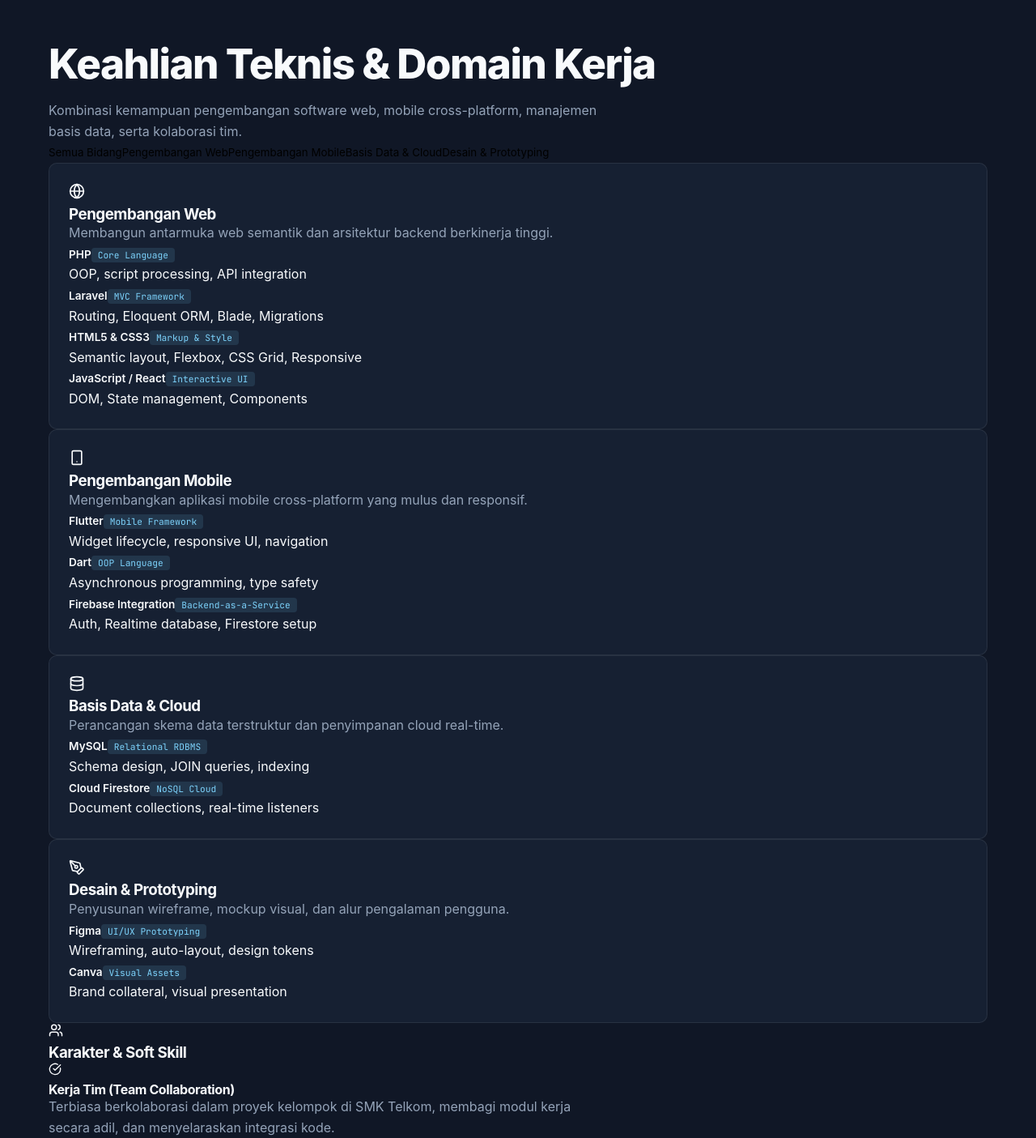
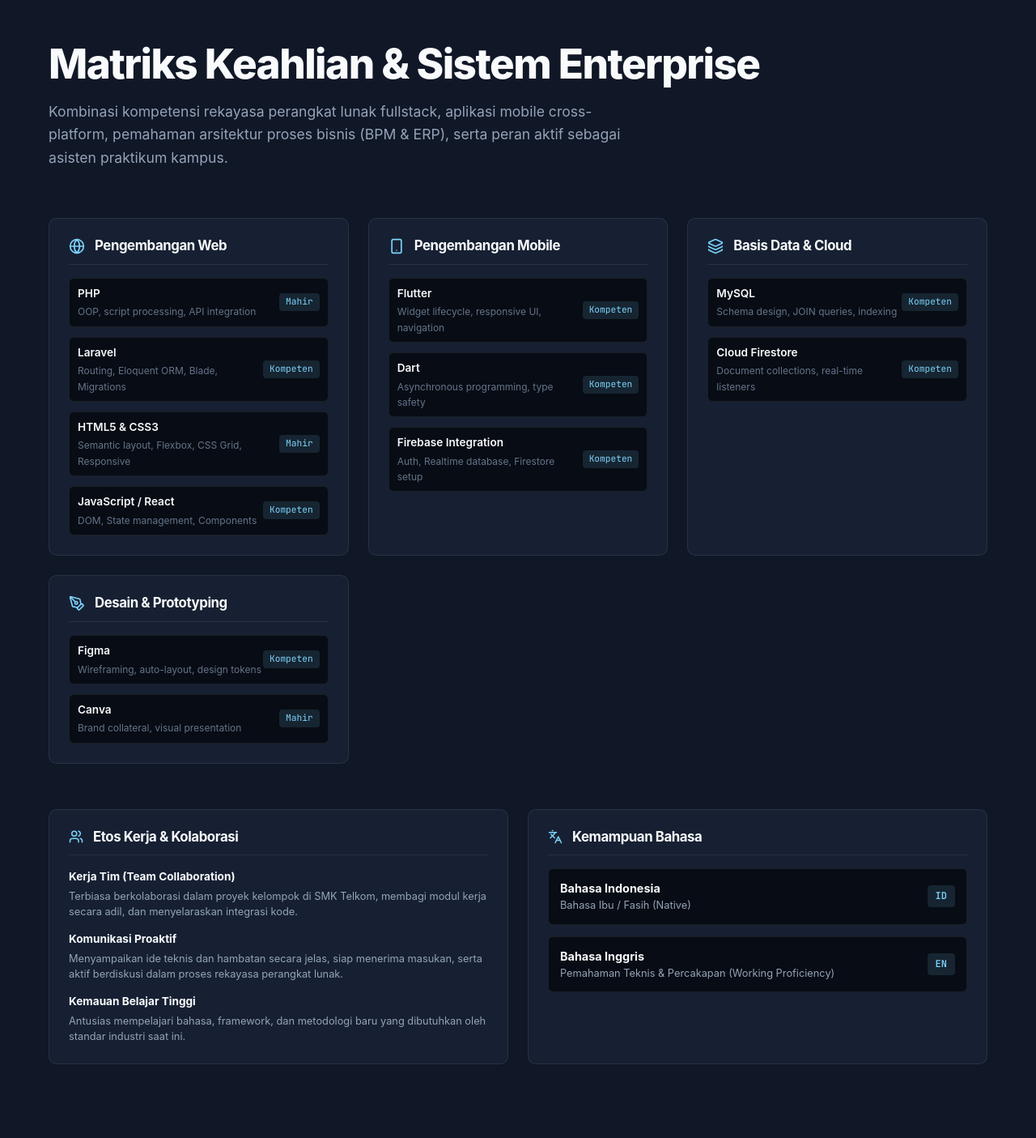
Before and after one commit to Hapiss1/Projek-kecil-kecilan, a React (Vite) app: page / in a window 1280 px wide. Shown: the part 4420-5825 px from the top of the page at 81% size. Built offline with nearby package versions, Linux system fonts and the light colour scheme.

Commit message:
feat: redesign Skills Matrix into Swiss clean data presentation

```diff
--- a/src/components/SkillsMatrix.jsx
+++ b/src/components/SkillsMatrix.jsx
@@ -1,94 +1,66 @@
-import React, { useState } from 'react';
+import React from 'react';
 import {
   Globe,
   Smartphone,
-  Database,
+  Layers,
   PenTool,
+  CheckCircle,
+  Languages as LangIcon,
   Users,
-  MessageCircle,
-  Sparkles,
-  CheckCircle,
-  Languages
+  Compass
 } from 'lucide-react';
 
+/**
+ * SkillsMatrix Component (Swiss Editorial Clean Data Presentation)
+ *
+ * Groups competencies into 4 core software engineering domains:
+ * 1. Web & Backend Engineering (PHP, Laravel, CI4, Python, Flask, JS, HTML/CSS)
+ * 2. Mobile & Cloud Engineering (Flutter, Dart, Firebase, MySQL)
+ * 3. Enterprise Systems & BPM (BPM, ERP, Teaching Assistant)
+ * 4. UI/UX Design & Tooling (Figma, Canva, Git/GitHub)
+ */
 export function SkillsMatrix({ lang, content }) {
   const { skillCategories, softSkills, languages } = content;
-  const [activeCategory, setActiveCategory] = useState('all');
 
-  const domainIcons = {
-    "Pengembangan Web": Globe,
-    "Pengembangan Mobile": Smartphone,
-    "Basis Data & Cloud": Database,
-    "Desain & Prototyping": PenTool
-  };
-
-  const filteredCategories = activeCategory === 'all'
-    ? skillCategories
-    : skillCategories.filter((_, idx) => idx.toString() === activeCategory);
+  const domainIcons = [Globe, Smartphone, Layers, PenTool];
 
   return (
     <section id="keahlian" className="skills-section">
       <div className="container">
 
-        {/* Section Headline */}
-        <div className="section-head-wrap">
+        {/* Section Header */}
+        <div className="section-head">
           <h2 className="section-headline">
-            {lang === 'id' ? "Keahlian Teknis & Domain Kerja" : "Technical Skills & Competencies"}
+            {lang === 'id' ? "Matriks Keahlian & Sistem Enterprise" : "Technical Matrix & Enterprise Systems"}
           </h2>
-          <p className="section-lead">
+          <p className="section-sub">
             {lang === 'id'
-              ? "Kombinasi kemampuan pengembangan software web, mobile cross-platform, manajemen basis data, serta kolaborasi tim."
-              : "A versatile suite of technical competencies spanning fullstack web, cross-platform mobile, databases, and proactive teamwork."}
+              ? "Kombinasi kompetensi rekayasa perangkat lunak fullstack, aplikasi mobile cross-platform, pemahaman arsitektur proses bisnis (BPM & ERP), serta peran aktif sebagai asisten praktikum kampus."
+              : "A comprehensive stack spanning fullstack backend, cross-platform mobile, enterprise business process management (BPM & ERP), and academic lab leadership."}
           </p>
         </div>
 
-        {/* Category Filter Tabs */}
-        <div className="skills-filter-nav">
-          <button
-            type="button"
-            className={`filter-pill ${activeCategory === 'all' ? 'active' : ''}`}
-            onClick={() => setActiveCategory('all')}
-          >
-            {lang === 'id' ? "Semua Bidang" : "All Domains"}
-          </button>
-          {skillCategories.map((cat, idx) => (
-            <button
-              key={idx}
-              type="button"
-              className={`filter-pill ${activeCategory === idx.toString() ? 'active' : ''}`}
-              onClick={() => setActiveCategory(idx.toString())}
-            >
-              {cat.domain[lang]}
-            </button>
-          ))}
-        </div>
-
-        {/* Technical Skills Grid */}
-        <div className="skills-domain-grid">
-          {filteredCategories.map((cat, catIdx) => {
-            const IconComp = domainIcons[cat.domain.id] || Globe;
+        {/* 4-Domain Grid */}
+        <div className="skills-domains-grid">
+          {skillCategories.map((domainItem, idx) => {
+            const IconComponent = domainIcons[idx] || Globe;
             return (
-              <div key={catIdx} className="domain-card">
-                <div className="domain-header">
-                  <div className="domain-icon-wrapper">
-                    <IconComp size={20} />
-                  </div>
-                  <div>
-                    <h3 className="domain-title">{cat.domain[lang]}</h3>
-                    <p className="domain-desc">{cat.description[lang]}</p>
-                  </div>
+              <div key={idx} className="domain-card">
+                <div className="domain-card-head">
+                  <IconComponent size={20} className="domain-icon" />
+                  <h3 className="domain-name">{domainItem.domain[lang]}</h3>
                 </div>
 
-                <div className="skills-items-list">
-                  {cat.skills.map((skill, sIdx) => (
-                    <div key={sIdx} className="skill-item-row">
-                      <div className="skill-main-info">
-                        <span className="skill-name">{skill.name}</span>
-                        <span className="skill-badge">{skill.badge}</span>
+                <div className="skills-chips-wrap">
+                  {domainItem.skills.map((skill, sIdx) => (
+                    <div key={sIdx} className="skill-chip-row">
+                      <div>
+                        <div className="skill-name">{skill.name}</div>
+                        <div style={{ fontSize: '0.75rem', color: '#64748b', marginTop: '2px' }}>
+                          {skill.detail}
+                        </div>
                       </div>
-                      <div className="skill-detail-text">
-                        {skill.detail}
-                      </div>
+                      <span className="skill-badge">{skill.level}</span>
                     </div>
                   ))}
                 </div>
@@ -97,59 +69,55 @@ export function SkillsMatrix({ lang, content }) {
           })}
         </div>
 
-        {/* Soft Skills & Languages Split Grid */}
-        <div className="soft-skills-and-lang-grid">
+        {/* Soft Skills & Languages Split Section */}
+        <div style={{ marginTop: '56px', display: 'grid', gridTemplateColumns: 'repeat(auto-fit, minmax(300px, 1fr))', gap: '24px' }}>
 
           {/* Soft Skills */}
-          <div className="soft-skills-panel">
-            <div className="panel-title-row">
-              <Users size={18} className="panel-icon" />
-              <h3 className="panel-title">
-                {lang === 'id' ? "Karakter & Soft Skill" : "Soft Skills & Teamwork"}
+          <div className="domain-card">
+            <div className="domain-card-head">
+              <Users size={18} className="domain-icon" />
+              <h3 className="domain-name">
+                {lang === 'id' ? "Etos Kerja & Kolaborasi" : "Work Ethic & Collaboration"}
               </h3>
             </div>
-            <div className="soft-skills-list">
+            <div style={{ display: 'flex', flexDirection: 'column', gap: '14px' }}>
               {softSkills.map((s, idx) => (
-                <div key={idx} className="soft-skill-item">
-                  <div className="soft-skill-head">
-                    <CheckCircle size={16} className="soft-check" />
-                    <h4 className="soft-skill-name">{s.name[lang]}</h4>
+                <div key={idx}>
+                  <div style={{ fontSize: '0.85rem', fontWeight: '700', color: '#f8fafc', marginBottom: '3px' }}>
+                    {s.name[lang]}
                   </div>
-                  <p className="soft-skill-desc">{s.desc[lang]}</p>
+                  <div style={{ fontSize: '0.8rem', color: '#94a3b8', lineHeight: '1.5' }}>
+                    {s.desc[lang]}
+                  </div>
                 </div>
               ))}
             </div>
           </div>
 
           {/* Languages */}
-          <div className="languages-panel">
-            <div className="panel-title-row">
-              <Languages size={18} className="panel-icon" />
-              <h3 className="panel-title">
-                {lang === 'id' ? "Kemampuan Bahasa" : "Languages"}
+          <div className="domain-card">
+            <div className="domain-card-head">
+              <LangIcon size={18} className="domain-icon" />
+              <h3 className="domain-name">
+                {lang === 'id' ? "Kemampuan Bahasa" : "Language Proficiency"}
               </h3>
             </div>
-            <div className="languages-list">
+            <div style={{ display: 'flex', flexDirection: 'column', gap: '14px' }}>
               {languages.map((l, idx) => (
-                <div key={idx} className="language-item-card">
-                  <div className="lang-badge-pill">{l.badge}</div>
-                  <div className="lang-info">
-                    <div className="lang-name">{l.language[lang]}</div>
-                    <div className="lang-level">{l.proficiency[lang]}</div>
+                <div key={idx} style={{ display: 'flex', justifyContent: 'space-between', alignItems: 'center', background: 'var(--bg-ground)', border: '1px solid var(--border-subtle)', borderRadius: 'var(--radius-sm)', padding: '12px 14px' }}>
+                  <div>
+                    <div style={{ fontSize: '0.9rem', fontWeight: '700', color: '#f8fafc' }}>
+                      {l.language[lang]}
+                    </div>
+                    <div style={{ fontSize: '0.8rem', color: '#94a3b8' }}>
+                      {l.proficiency[lang]}
+                    </div>
                   </div>
+                  <span style={{ fontSize: '0.75rem', fontWeight: '700', color: '#7dd3fc', background: 'rgba(125,211,252,0.12)', padding: '4px 10px', borderRadius: '4px', fontFamily: 'var(--font-mono)' }}>
+                    {l.badge}
+                  </span>
                 </div>
               ))}
-            </div>
-
-            <div className="internship-readiness-box">
-              <div className="readiness-title">
-                {lang === 'id' ? "Kesiapan Praktik Kerja Lapangan (PKL)" : "Internship Availability"}
-              </div>
-              <p className="readiness-desc">
-                {lang === 'id'
-                  ? "Siap bergabung dengan tim engineering industri, beradaptasi dengan alur kerja Git, task ticketing, dan kultur kerja profesional."
-                  : "Prepared to integrate into industrial engineering teams, adapting swiftly to Git workflows, issue ticketing, and engineering rigor."}
-              </p>
             </div>
           </div>
 
```
